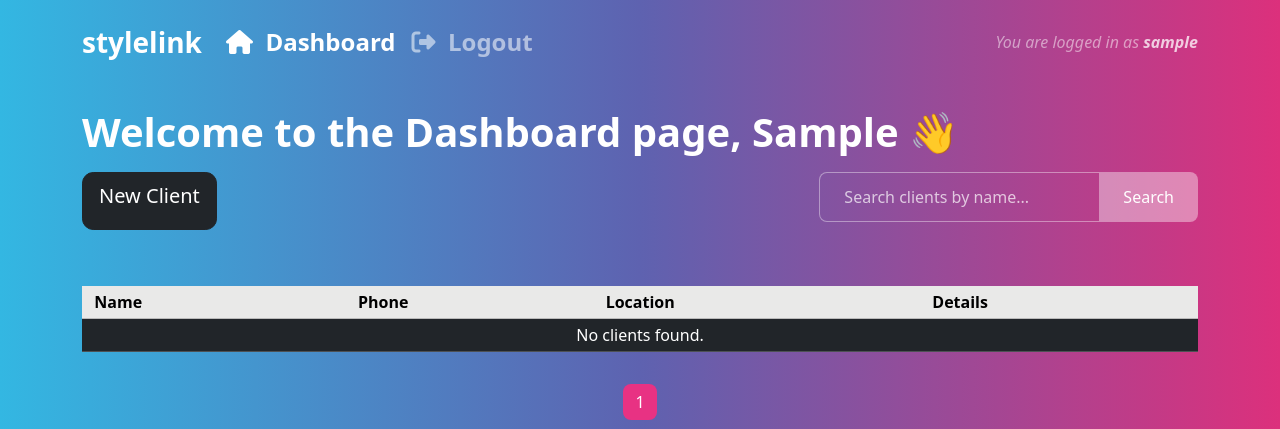
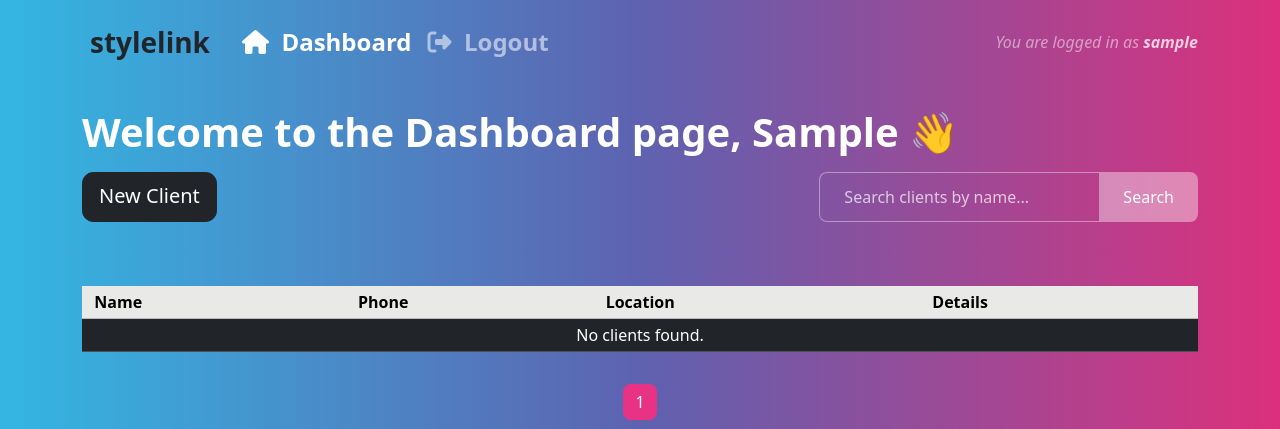
Before and after one commit to yaroslav-matala/stylelink-crm, a Django app: page /dashboard in a window 1280 px wide. Shown: the top 429 px of the page. Run offline with Django 4.2, Linux system fonts and the light colour scheme; the visitor is signed in with stand-in values (Sample User, id 1); data that the repository does not hold is empty; some libraries are stand-ins or nearby versions.

Commit message:
update navbar-brand styles

```diff
--- a/static/css/style.css
+++ b/static/css/style.css
@@ -36,7 +36,7 @@
 }
 
 .btn-slink-add {
-  margin-bottom: 1.5rem;
+  margin-bottom: 2rem;
 }
 
 .message-text {
--- a/stylelink/settings.py
+++ b/stylelink/settings.py
@@ -30,7 +30,7 @@
 SECRET_KEY = os.environ.get('SECRET_KEY')
 
 # SECURITY WARNING: don't run with debug turned on in production!
-DEBUG = False
+DEBUG = True
 
 ALLOWED_HOSTS = ['8000-yaroslavmat-stylelinkcr-hqnta9goa1s.ws.codeinstitute-ide.net', 'stylelink-7c53adcbe9a8.herokuapp.com']
 
--- a/templates/base.html
+++ b/templates/base.html
@@ -30,7 +30,7 @@
             <!-- navbar -->
             <nav class="navbar navbar-expand-lg navbar-dark">
                 <div class="container">
-                    <a class="navbar-brand fw-bolder fs-3" href="{% url 'home' %}"><span class="thin">stylelink</span></a>
+                    <a class="navbar-brand fw-bolder fs-3 text-dark px-1" href="{% url 'home' %}"><span class="thin">stylelink</span></a>
                     <button class="navbar-toggler" type="button" data-bs-toggle="collapse" data-bs-target="#navbarText"
                         aria-controls="navbarText" aria-expanded="false" aria-label="Toggle navigation">
                         <span class="navbar-toggler-icon"></span>
```
